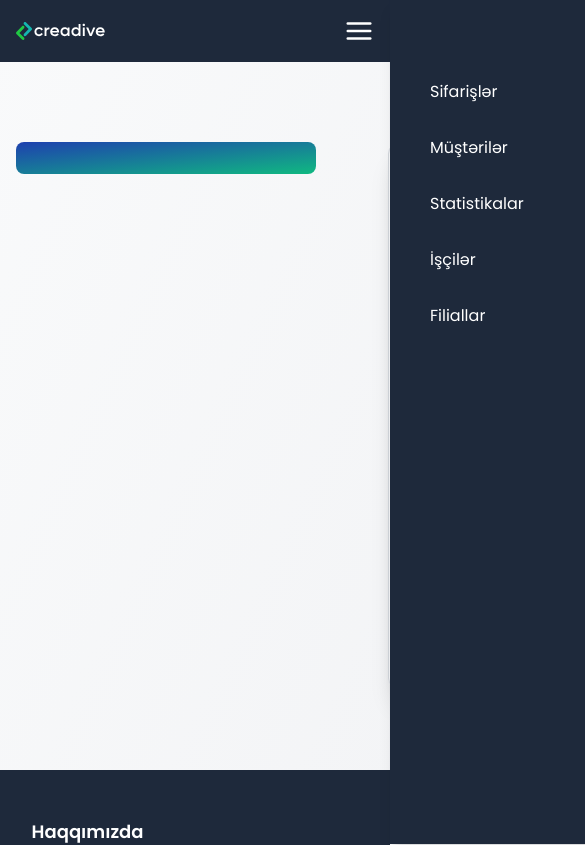
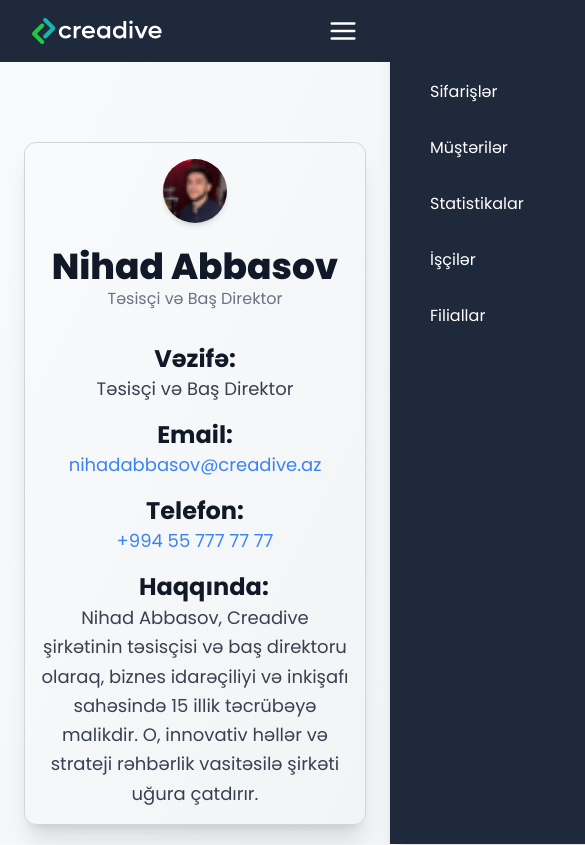
Before and after one commit to nihad-xalq/creatrax, a Next.js app: page /employees/1 in a window 390 px wide. Shown: the top 845 px of the page, 585 px wide, since content can reach past the window. Built offline with nearby package versions, Linux system fonts and the light colour scheme.

Commit message:
major design changes

```diff
--- a/src/app/(pages)/(sidebarLayout)/employees/[id]/page.tsx
+++ b/src/app/(pages)/(sidebarLayout)/employees/[id]/page.tsx
@@ -14,7 +14,7 @@ export default function EmployeeDetailsPage() {
 
   return (
     <section className="">
-      <div className="max-w-4xl mx-auto px-6">
+      <div className="px-2">
         <EmployeeDetailsView employee={employee} />
       </div>
     </section>
--- a/src/app/(pages)/(sidebarLayout)/orders/page.tsx
+++ b/src/app/(pages)/(sidebarLayout)/orders/page.tsx
@@ -35,7 +35,7 @@ export default function OrdersPage() {
 
   return (
     <div>
-      <div className="mb-5 flex flex-row items-end justify-between">
+      <div className="mb-5 flex flex-col lg:flex-row items-start lg:items-end justify-between">
         <h1 className="text-4xl text-gray-900 font-extrabold">
           Sifarişlər
         </h1>
--- a/src/components/semantic/Footer.tsx
+++ b/src/components/semantic/Footer.tsx
@@ -101,7 +101,7 @@ export const Footer = () => {
 
           {/* Column 2: Links */}
           <div>
-            <h2 className="text-lg font-semibold mb-4">Qısa yollar</h2>
+            <h2 className="text-lg font-semibold mb-2 lg:mb-4">Qısa yollar</h2>
             <ul className="space-y-2">
               {quickLinks.map((link, index) => {
                 return (
@@ -118,11 +118,11 @@ export const Footer = () => {
 
           {/* Column 3: Contact Info */}
           <div>
-            <h2 className="text-lg font-semibold mb-4">Bizimlə əlaqə</h2>
+            <h2 className="text-lg font-semibold mb-2 lg:mb-4">Bizimlə əlaqə</h2>
             <ul className="flex flex-col gap-1">
               {contactDatas.map((data, index) => {
                 return (
-                  <li key={index} className="text-xs text-gray-300 font-light">
+                  <li key={index} className="text-sm lg:text-xs text-gray-300 font-light">
                     {data.title}: <Link href={data.href}>{data.value}</Link>
                   </li>
                 );
--- a/src/components/semantic/Header.tsx
+++ b/src/components/semantic/Header.tsx
@@ -27,8 +27,8 @@ export const Header = () => {
 
   return (
     <header className="bg-slate-800 py-4 text-white relative">
-      <div className="header_inner myContainer flex items-center justify-between">
-        <Link href="/" className="header_left w-1/4 lg:w-1/12">
+      <div className="header_inner myContainer flex items-center justify-between lg:justify-center px-4 lg:px-0">
+        <Link href="/" className="header_left w-2/5 lg:w-1/12">
           <Logo />
         </Link>
 
@@ -43,7 +43,7 @@ export const Header = () => {
 
         {/* Sliding Mobile Menu */}
         <div
-          className={`fixed top-0 right-0 h-screen w-2/3 max-w-xs bg-slate-800 shadow-lg transform transition-transform duration-300 z-40 ${
+          className={`fixed top-0 right-0 h-full w-2/3 max-w-xs bg-slate-800 shadow-lg transform transition-transform duration-300 z-40 ${
             isMenuOpen ? "translate-x-0" : "translate-x-full"
           } lg:hidden`}
         >
--- /dev/null
+++ b/src/components/semantic/Navbar.tsx
@@ -0,0 +1,39 @@
+"use client";
+
+import { usePathname } from "next/navigation";
+import Link from "next/link";
+
+interface HeaderLinksTypes {
+  title: string;
+  href: string;
+}
+
+const headerLinks: HeaderLinksTypes[] = [
+  { title: "Sifarişlər", href: "/orders" },
+  { title: "Müştərilər", href: "/clients" },
+  { title: "Statistikalar", href: "/dashboard" },
+  { title: "İşçilər", href: "/employees" },
+  { title: "Filiallar", href: "/branches" },
+];
+
+export const Navbar = () => {
+  const pathname = usePathname();
+  return (
+    <nav className="hidden lg:flex flex-col items-center gap-3">
+      {headerLinks.map(({ title, href }) => {
+        const isActive = pathname === href;
+        return (
+          <Link
+            key={title}
+            href={href}
+            className={`block w-full text-white text-sm py-4 px-4 hover:bg-white/10 rounded-md transition ${
+              isActive ? "bg-white/30 font-semibold" : ""
+            }`}
+          >
+            {title}
+          </Link>
+        );
+      })}
+    </nav>
+  );
+};
--- a/src/components/semantic/Sidebar.tsx
+++ b/src/components/semantic/Sidebar.tsx
@@ -1,42 +1,9 @@
-"use client";
-
-import Link from "next/link";
-import { usePathname } from "next/navigation";
-
-interface HeaderLinksTypes {
-  title: string;
-  href: string;
-}
-
-const headerLinks: HeaderLinksTypes[] = [
-  { title: "Sifarişlər", href: "/orders" },
-  { title: "Müştərilər", href: "/clients" },
-  { title: "Statistikalar", href: "/dashboard" },
-  { title: "İşçilər", href: "/employees" },
-  { title: "Filiallar", href: "/branches" },
-];
+import { Navbar } from "./Navbar";
 
 export const Sidebar = () => {
-  const pathname = usePathname();
-
   return (
-    <aside className="bg-gradient-to-tl from-emerald-500 to-blue-800 rounded-lg p-4 sticky top-4 min-w-[300px] w-[300px]">
-      <nav className="hidden lg:flex flex-col items-center gap-3">
-        {headerLinks.map(({ title, href }) => {
-          const isActive = pathname === href;
-          return (
-            <Link
-              key={title}
-              href={href}
-              className={`block w-full text-white text-sm py-4 px-4 hover:bg-white/10 rounded-md transition ${
-                isActive ? "bg-white/30 font-semibold" : ""
-              }`}
-            >
-              {title}
-            </Link>
-          );
-        })}
-      </nav>
+    <aside className="bg-gradient-to-tl from-emerald-500 to-blue-800 rounded-lg p-4 sticky top-4 min-w-[300px] w-[300px] hidden lg:block">
+      <Navbar />
     </aside>
   );
 };
--- a/src/views/EmployeeDetailsView.tsx
+++ b/src/views/EmployeeDetailsView.tsx
@@ -9,9 +9,9 @@ export const EmployeeDetailsView: React.FC<EmployeeDetailsViewProps> = ({
   employee,
 }) => {
   return (
-    <div className="bg-gradient-to-br from-gray-50 to-gray-100 p-10 rounded-xl shadow-xl border border-gray-300 max-w-4xl mx-auto">
+    <div className="bg-gradient-to-br from-gray-50 to-gray-100 p-4 lg:p-10 rounded-xl shadow-xl border border-gray-300 max-w-4xl mx-auto">
       {/* Header Section */}
-      <div className="flex items-center mb-8 gap-6">
+      <div className="flex flex-col lg:flex-row items-center mb-8 gap-6">
         <div className="text-white flex items-center justify-center rounded-full text-3xl font-bold">
           {employee.image ? (
             <Image
@@ -25,22 +25,28 @@ export const EmployeeDetailsView: React.FC<EmployeeDetailsViewProps> = ({
             employee.name[0]
           )}
         </div>
-        <div>
-          <h1 className="text-4xl font-extrabold text-gray-900">
+        <div className="flex flex-col items-center lg:items-start">
+          <h1 className="text-4xl lg:text-4xl font-extrabold text-gray-900">
             {employee.name}
           </h1>
-          <p className="text-lg text-gray-500">{employee.position}</p>
+          <p className="text-base lg:text-lg text-gray-500">
+            {employee.position}
+          </p>
         </div>
       </div>
 
       {/* Details Section */}
-      <div className="space-y-4">
-        <div className="flex items-center gap-4">
-          <strong className="text-gray-900 w-28">Vəzifə:</strong>
+      <div className="flex flex-col space-y-4 lg:space-y-4">
+        <div className="flex flex-col lg:flex-row items-center gap-0 lg:gap-4">
+          <strong className="text-2xl text-gray-900 text-center lg:text-left w-28">
+            Vəzifə:
+          </strong>
           <span className="text-lg text-gray-700">{employee.position}</span>
         </div>
-        <div className="flex items-center gap-4">
-          <strong className="text-gray-900 w-28">Email:</strong>
+        <div className="flex flex-col lg:flex-row items-center gap-0 lg:gap-4">
+          <strong className="text-2xl text-gray-900 text-center lg:text-left w-28">
+            Email:
+          </strong>
           <a
             href={`mailto:${employee.email}`}
             className="text-lg text-blue-500 hover:underline"
@@ -48,8 +54,10 @@ export const EmployeeDetailsView: React.FC<EmployeeDetailsViewProps> = ({
             {employee.email}
           </a>
         </div>
-        <div className="flex items-center gap-4">
-          <strong className="text-gray-900 w-28">Telefon:</strong>
+        <div className="flex flex-col lg:flex-row items-center gap-0 lg:gap-4">
+          <strong className="text-2xl text-gray-900 text-center lg:text-left w-28">
+            Telefon:
+          </strong>
           <a
             href={`tel:${employee.phone}`}
             className="text-lg text-blue-500 hover:underline"
@@ -57,9 +65,11 @@ export const EmployeeDetailsView: React.FC<EmployeeDetailsViewProps> = ({
             {employee.phone}
           </a>
         </div>
-        <div className="flex items-start gap-4">
-          <strong className="text-gray-900 w-28">Haqqında:</strong>
-          <p className="text-lg text-gray-700 leading-relaxed">
+        <div className="flex flex-col lg:flex-row items-center lg:items-start gap-0 lg:gap-4">
+          <strong className="text-2xl text-gray-900 text-center lg:text-left w-28">
+            Haqqında:
+          </strong>
+          <p className="text-lg text-gray-700 leading-relaxed text-center lg:text-start">
             {employee.bio}
           </p>
         </div>
--- a/src/views/EmployeesView.tsx
+++ b/src/views/EmployeesView.tsx
@@ -32,10 +32,10 @@ export const EmployeesView: React.FC<EmployeesViewProps> = ({ data }) => {
 
   return (
     <div className="py-3">
-      <div className="flex flex-row items-center justify-between">
+      <div className="flex flex-col lg:flex-row items-center justify-between mb-12 lg:mb-0">
         {/* Header Section */}
-        <div className="text-center flex flex-col items-start gap-3 mb-6">
-          <h1 className="text-4xl font-extrabold text-gray-900">
+        <div className="text-center flex flex-col items-center lg:items-start gap-3 mb-6">
+          <h1 className="text-4xl font-extrabold text-center text-gray-900">
             İşçilər
           </h1>
           <p className="text-gray-600 mt-0 text-lg">
@@ -44,7 +44,7 @@ export const EmployeesView: React.FC<EmployeesViewProps> = ({ data }) => {
         </div>
 
         {/* Search Section */}
-        <div className="relative min-w-[20rem]">
+        <div className="relative min-w-full lg:min-w-[20rem]">
           <input
             type="text"
             value={searchQuery}
```
Also changed, not shown: src/views/BranchesView.tsx (+7 -7 lines).
